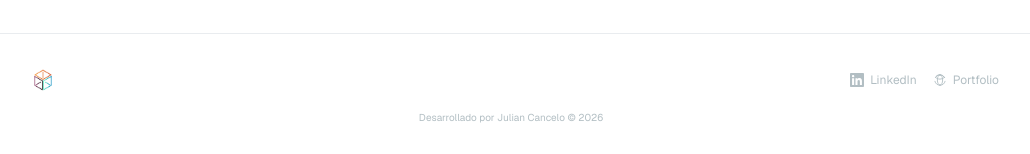
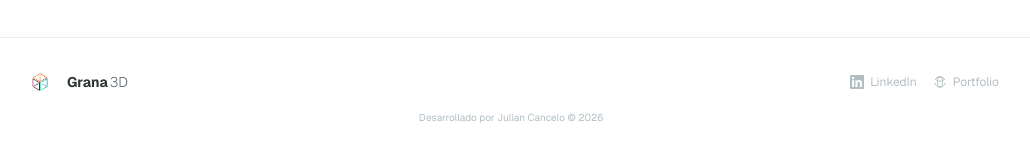
Before and after one commit to julianmcancelo/grana3dVue, a Next.js app: page /admin/login in a window 1280 px wide. Shown: the part 643-797 px from the top of the page, without its empty margins (129-1159 px from the left). Built offline with nearby package versions, Linux system fonts and the light colour scheme; no server answers.

Commit message:
fix: keep Grana3D text alongside logo in Footer

```diff
--- a/src/components/Footer.tsx
+++ b/src/components/Footer.tsx
@@ -4,7 +4,11 @@ export default function Footer() {
       <div className="max-w-5xl mx-auto px-6 py-8">
         <div className="flex flex-col sm:flex-row items-center justify-between gap-4">
           <div className="flex items-center gap-2.5">
-            <img src="/logo-grana3d.png" alt="Grana 3D" className="h-7 w-auto"/>
+            <img src="/logo-grana3d.png" alt="Grana 3D" className="h-6 w-auto"/>
+            <div>
+              <span className="text-sm font-bold text-[var(--text)]">Grana</span>
+              <span className="text-sm font-light text-[var(--text-secondary)] ml-0.5">3D</span>
+            </div>
           </div>
 
           <div className="flex items-center gap-4">
```
